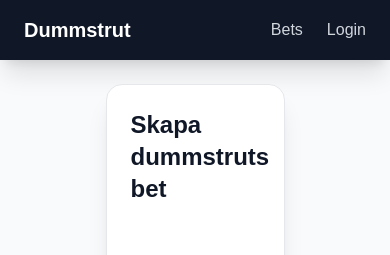
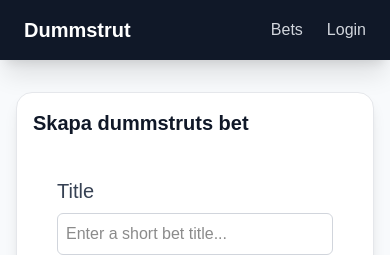
Before and after one commit to JonasPihlaja/dummstrut, a Next.js app: page / in a window 390 px wide. Shown: the top 255 px of the page. Built offline with nearby package versions, Linux system fonts and the light colour scheme; no server answers; the database is empty.

Commit message:
Change main page to be mobile friendly

```diff
--- a/src/app/page.tsx
+++ b/src/app/page.tsx
@@ -22,8 +22,8 @@ export default async function Home() {
 
   const seasons = await prisma.season.findMany({
     where: {
-      locked: false
-    }
+      locked: false,
+    },
   });
 
   let loggedInAgent;
@@ -33,21 +33,24 @@ export default async function Home() {
   }
 
   return (
-    <div className="w-full flex items-center justify-center p-4">
+    <div className="min-h-9/12 w-full flex items-start sm:items-center justify-center px-4 py-6 sm:py-10">
       <div
         className="
-          max-w-[50%]
-          w-3xl
-          border border-gray-200
-          rounded-2xl
-          shadow-xl
-          hover:shadow-2xl
-          transition-all duration-300
-          p-6 sm:p-8
-          bg-white
-        "
+        w-full
+        max-w-md
+        sm:max-w-xl
+        lg:max-w-3xl
+        border border-gray-200
+        rounded-2xl
+        shadow-lg
+        transition-shadow duration-300
+        bg-white
+        p-4
+        sm:p-6
+        lg:p-8
+      "
       >
-        <h1 className="text-2xl font-bold text-gray-900 mb-6">
+        <h1 className="text-xl sm:text-2xl font-bold text-gray-900 mb-4 sm:mb-6">
           Skapa dummstruts bet
         </h1>
 
@@ -108,7 +111,7 @@ async function onSubmitBet(data: payload): Promise<ActionResult> {
       data: {
         season: {
           connect: {
-            id: season
+            id: season,
           },
         },
         bet: title,
```
